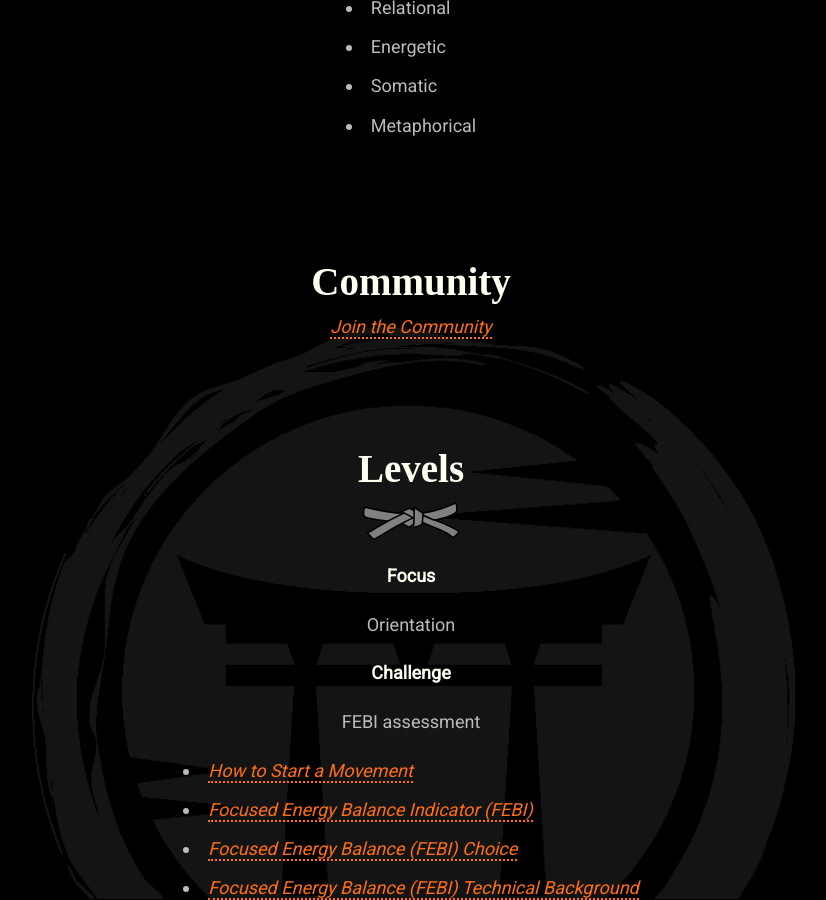
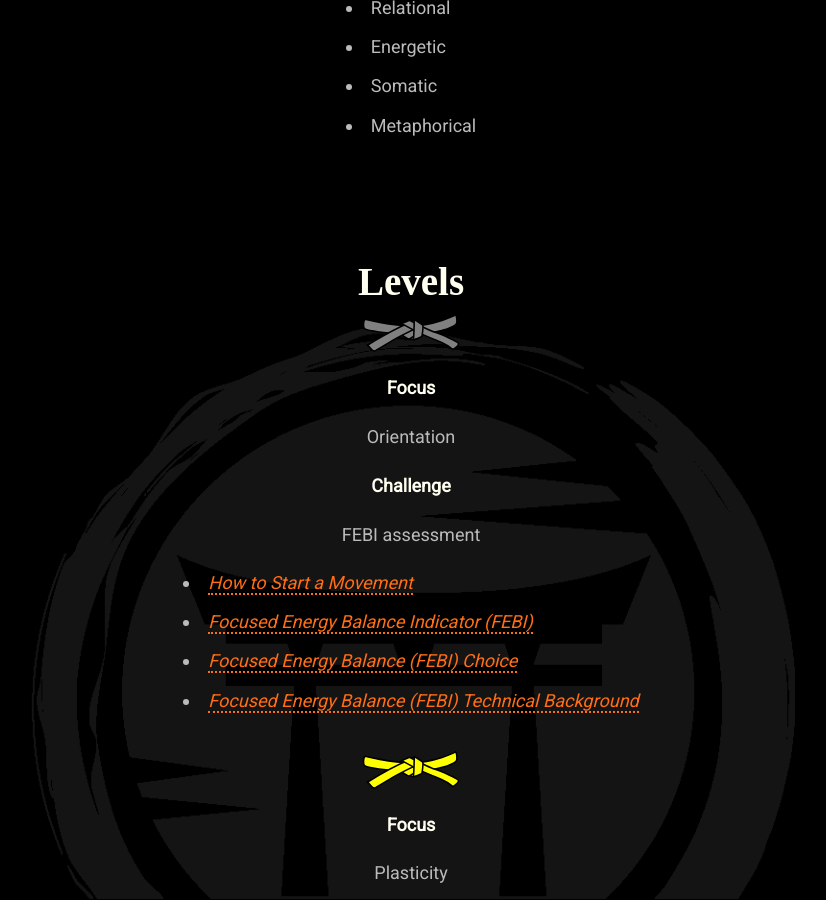
Before and after one commit to mindset-dojo/mindset-dojo.github.io, a Jekyll site: the page built from program.md, in a window 1280 px wide and 900 px high, scrolled down 1323 px. Shown: the whole window, without its empty margins (229-1055 px from the left). Built offline with Jekyll 4.4.1, drawn with Linux system fonts in a browser that asks for light colours; some web fonts are replaced.

Commit message:
Remove Community Section in program.md.

```diff
--- a/program.md
+++ b/program.md
@@ -47,11 +47,6 @@ css_id: program
 </section>
 
 <section>
-  <h2>Community</h2>
-  <p><a href="{{ program.community[0].url }}" target="_blank">Join the Community</a></p>
-</section>
-
-<section>
   <h2>Levels</h2>
   {% for level in program.levels %}
       <h3> {% if level.level %}
```
